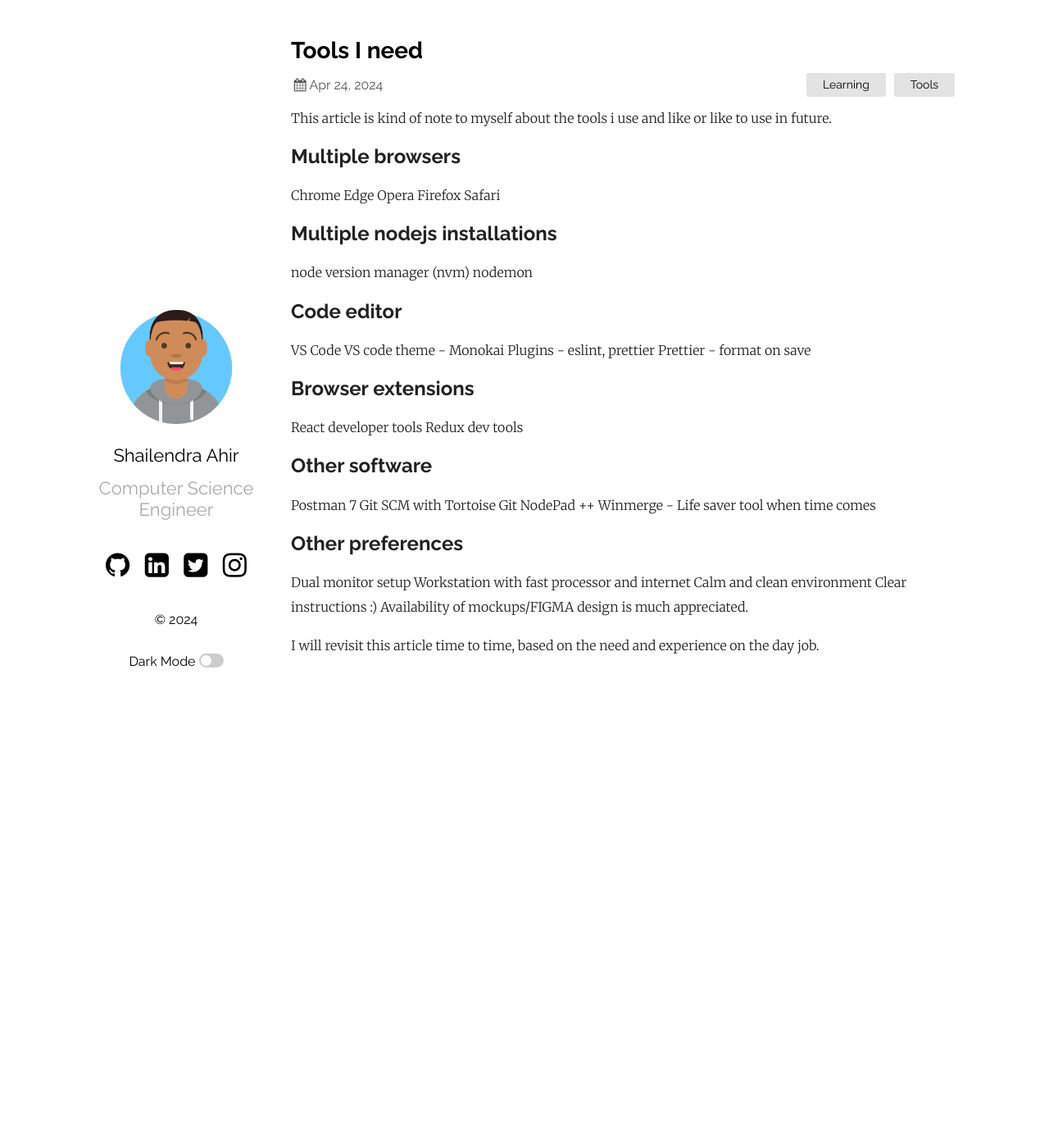
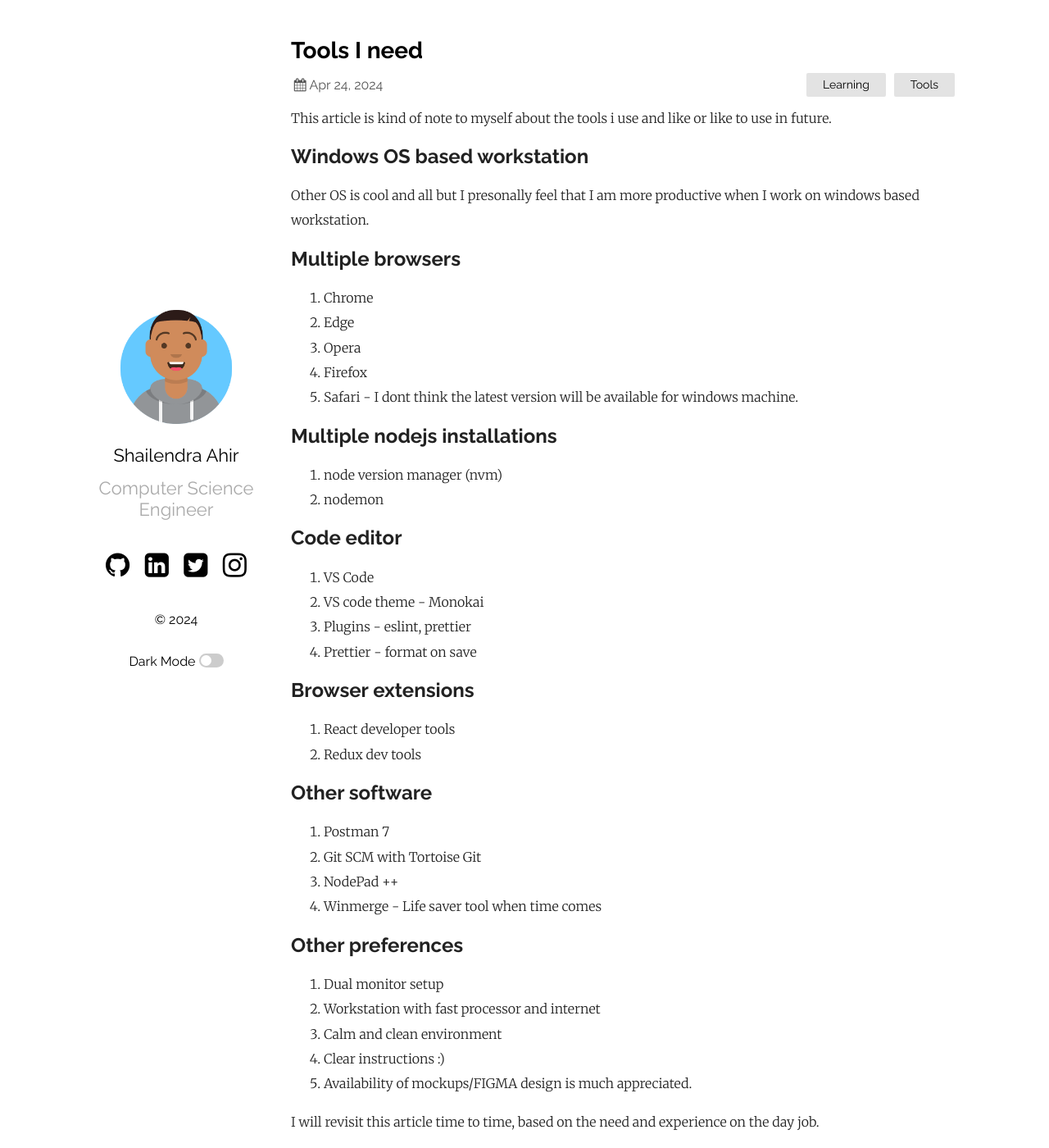
Before and after one commit to shailahir/shailendraahirin, a Jekyll site: the page built from _posts/2024-04-24-tools-i-need.md, in a window 1280 px wide and 1400 px high. Shown: the whole window at 82% size. Built offline with Jekyll 4.4.1, drawn with Linux system fonts in a browser that asks for light colours.

Commit message:
Updated the article
Signed-off-by: Shailendra Ahir <shailendra@shailahir.com>

```diff
--- a/_posts/2024-04-24-tools-i-need.md
+++ b/_posts/2024-04-24-tools-i-need.md
@@ -7,44 +7,48 @@
 
 This article is kind of note to myself about the tools i use and like or like to use in future.
 
+## Windows OS based workstation
+
+Other OS is cool and all but I presonally feel that I am more productive when I work on windows based workstation.
+
 ## Multiple browsers
 
-Chrome
-Edge
-Opera
-Firefox
-Safari
+1. Chrome
+2. Edge
+3. Opera
+4. Firefox
+5. Safari - I dont think the latest version will be available for windows machine.
 
 ## Multiple nodejs installations
 
-node version manager (nvm)
-nodemon
+1. node version manager (nvm)
+2. nodemon
 
 ## Code editor
 
-VS Code
-VS code theme - Monokai
-Plugins - eslint, prettier
-Prettier - format on save
+1. VS Code
+2. VS code theme - Monokai
+3. Plugins - eslint, prettier
+4. Prettier - format on save
 
 ## Browser extensions
 
-React developer tools
-Redux dev tools
+1. React developer tools
+2. Redux dev tools
 
 ## Other software
 
-Postman 7
-Git SCM with Tortoise Git
-NodePad ++
-Winmerge - Life saver tool when time comes
+1. Postman 7
+2. Git SCM with Tortoise Git
+3. NodePad ++
+4. Winmerge - Life saver tool when time comes
 
 ## Other preferences
 
-Dual monitor setup
-Workstation with fast processor and internet
-Calm and clean environment
-Clear instructions :)
-Availability of mockups/FIGMA design is much appreciated.
+1. Dual monitor setup
+2. Workstation with fast processor and internet
+3. Calm and clean environment
+4. Clear instructions :)
+5. Availability of mockups/FIGMA design is much appreciated.
 
 I will revisit this article time to time, based on the need and experience on the day job.
```
